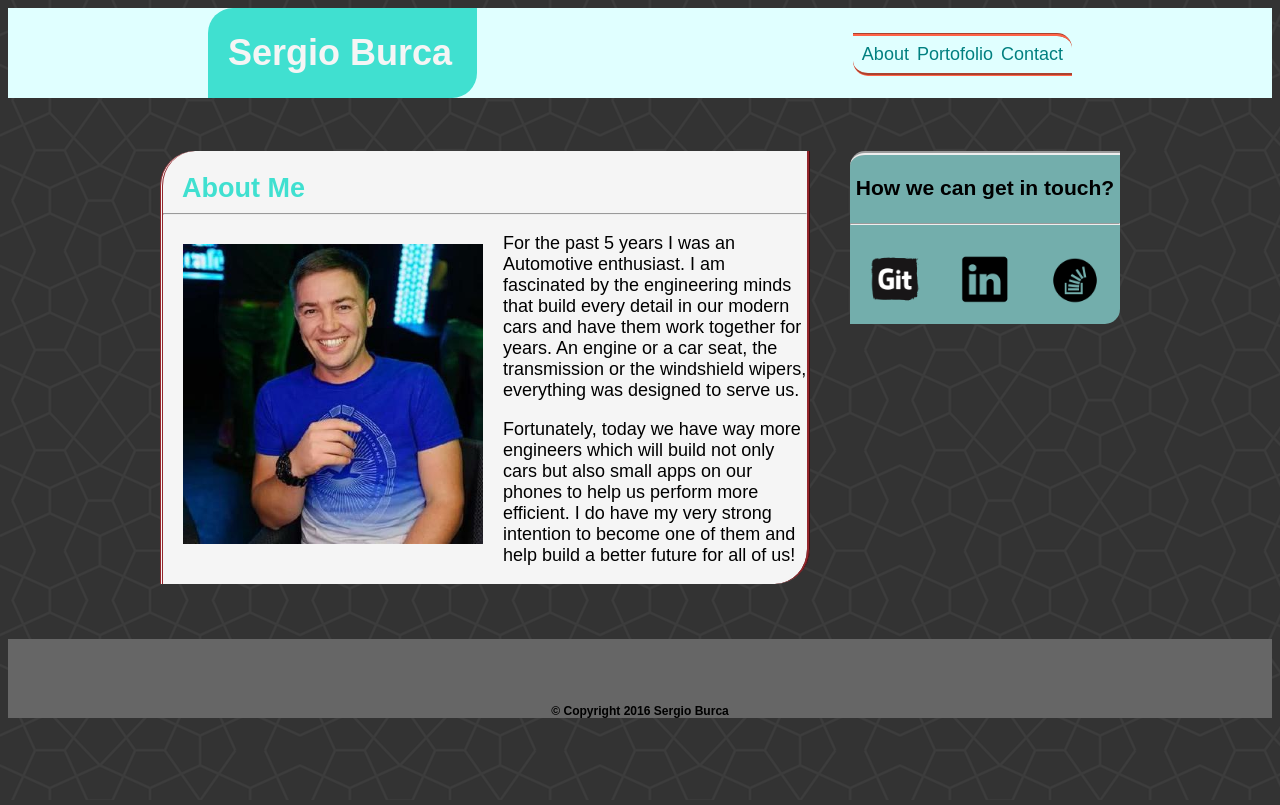
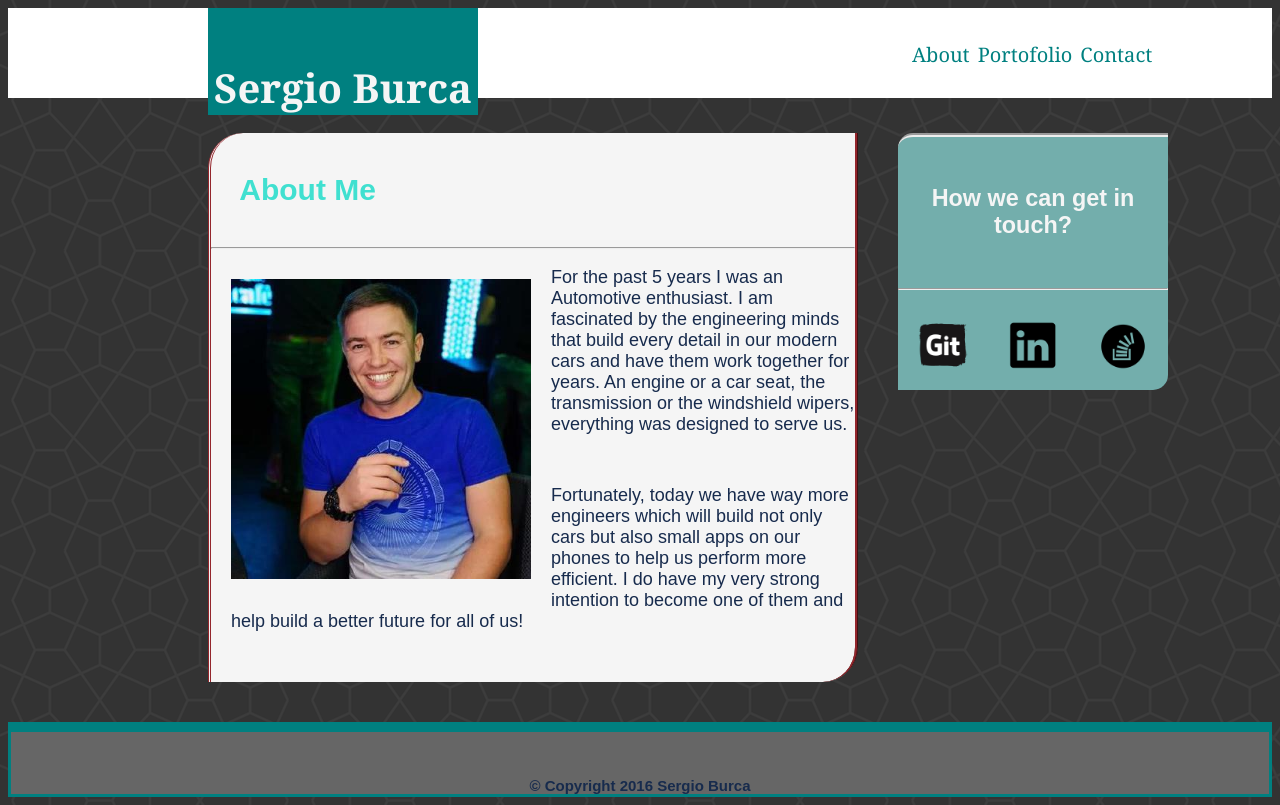
Before and after one commit to mecaniser/Basic-Portfolio, a PHP site: page / in a window 1280 px wide; the page is wider, and only the part inside the window is pictured. Before the commit the page ends 718 px from the top of that part, so only its background shows below. Run offline with PHP 8.4, Linux system fonts and the light colour scheme.

Commit message:
Stylemain.css was edited to manage the page with a reset.css included

```diff
--- a/assets/css/stylemain.css
+++ b/assets/css/stylemain.css
@@ -1,39 +1,54 @@
-*           {
+*
+        {
 box-sizing: border-box;
 text-align: center;
         }
 body
         {
 background-image: url(../images/congruent_outline.png);
-    /* background-color:#4aaaa5; */
+color: #172B4D;
 font-family:Arial, Helvetica, sans-serif;
-    font-size: 18px;;
+font-size: 20px;
+font-style: normal;
         }
-.box-hdr
+header
         {
+font-family: Georgia, 'Times New Roman', Times, serif;
+background-color: #ffffff;
+width: 100%;
 border-color: #cccccc;
 height: 90px;
 list-style-type: none;
-    background-color: lightcyan;
-    width: 100%;
-    padding:0 200px;
+padding-left: 200px;
+display: flex;
         }
 .box-name
         {
-    background-color: turquoise;
-    float: left;
-    overflow: visible;
-    color: whitesmoke;
-    padding-left: 25px;
-    padding-right: 25px;
-    border-bottom-right-radius: 25px;
-    border-top-left-radius: 25px;
-    padding-left: 20px;
+height: 90px;
+width: 270px;
+background-color: teal;
+padding-top: 25px;
+margin-right: 210px;
+        }
+.box-name a
+        {
+text-decoration: none;
+        }
+.box-name :hover
+        {
+background-color: steelblue;
+color: black;
+border-bottom-right-radius: 10px;
+border-top-left-radius: 15px;
+border-bottom-left-radius: 15px;
+border-top-right-radius: 15px;
         }
 .box-nav
         {
-    float: right;
-    margin: 25px 0;
+display: inline-block;
+width: 270px;
+margin-left: 220px;
+padding-top: 30px;
         }
 .box-nav a
         {
@@ -53,9 +68,12 @@ body
         }
 .box-cntnr-area
         {
+width: 960px;
 display: inline-block;
-    width: 960px;
-    margin: 50px 0;
+margin-top: 35px;
+margin-bottom: 35px;
+margin-left: 200px;
+margin-right: 200px;
         }
 .box-left
         {
@@ -65,44 +83,63 @@ body
         }
 .box-right
         {
+background-color: #172B4D;
 width: 270px;
 float: left;
-    background-color: whitesmoke;
 margin-left: 40px;
-    color: black;
+        }
+.inside
+        {
+
+        }
+textarea{
+width: 100%;
+padding: 25px;
+border: 1px solid #ccc;
+border-radius: 70px;
+box-sizing: border-box;
+margin-top: 55px;
+margin-bottom: 16px;
+resize: vertical;
+font-size: 20px;
+height: 400px;
         }
 img
         {
 float: left;
 margin: 20px;
         }
-footer
-            {
-    width: 100%;
-    margin-left: auto;
-    margin-right: auto;
-    background-color: #666666;
-    padding-top: 65px;
-            }
+
 .imgpng
         {
 width: 50px;
-
+margin-right: 20px;
         }
-h2          {
+h1
+        {
+color: whitesmoke;background-color: teal;font-size: 40px;
+        }
+h6      {
+font-size: 15px;
+margin: auto;
+        }
+h2      {
 color: turquoise;
-    margin-bottom: 0;
-    width: 25%;
+margin-bottom: 40px;
+width: 30%;
+margin-top: 40px;
+font-size: 30px;
         }
-p           {
+p       {
 text-align: left;
-    padding-left: 20px;
+font-size: 18px;
+margin-left: 20px;
+margin-bottom: 50px;
         }
-h3          {
-    padding-bottom: 2px;
-            }
-hr          {
-    color: turquoise;
+h3      {
+color: whitesmoke;
+padding-bottom: 25px;
+padding-top: 25px;
         }
 .rcorners1
         {
@@ -122,37 +159,19 @@ hr          {
 border-color: rgb(148, 38, 44);
 border-right-style: ridge;
         }
-.rcorners3
+footer
         {
-    border-bottom-style: groove;
-    border-top-style: groove;
-    border-bottom-left-radius: 15px;
-    border-top-right-radius: 15px;
-    border-bottom-color: tomato;
-    border-top-color: tomato;
-    padding: 5px;
-            }
-h6          {
-    margin: auto;
-            }
-h1{
-    color: whitesmoke;
-            }
-.box-name a
-            {
-    text-decoration: none;
-            }
-.box-name :hover
-            {
-    background-color: steelblue;
-    color: black;
-    border-bottom-right-radius: 10px;
-    border-top-left-radius: 15px;
-    border-bottom-left-radius: 15px;
-    border-top-right-radius: 15px;
+width: 100%;
+margin-left: auto;
+margin-right: auto;
+background-color: #666666;
+padding-top: 45px;
+border-top-width: 10px;
+border-style: solid;
+border-color: teal;
         }
 /* Sylesheet de la Petru pn pagina de contacte */
-input[type=text], select, textarea
+input[type=text], select
         {
 width: 100%;
 padding: 12px;
@@ -163,7 +182,8 @@ input[type=text], select, textarea
 margin-bottom: 16px;
 resize: vertical;
         }
-input[type=submit] {
+input[type=submit]
+        {
 background-color: #4CAF50;
 color: white;
 padding: 12px 20px;
@@ -178,13 +198,19 @@ input[type=submit]:hover
 {
 background-color: #45a049;
         }
-.container  {
+.container
+        {
 border-radius: 5px;
 background-color: #f2f2f2;
 padding: 20px;
         }
-#subject    {
+#subject
+        {
 background-color: bisque;
 border-bottom-right-radius: 25px;
 border-top-left-radius: 25px;
         }
+.pic
+        {
+width: 285px;
+        }
```
Lines whose indentation alone changed are shown as unchanged.
